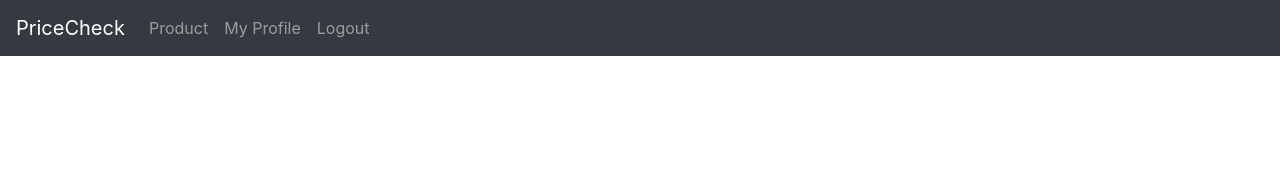
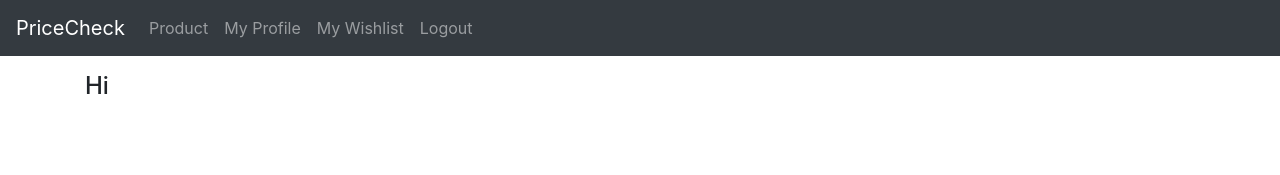
Before and after one commit to trieucamtoan/price-check, a React (Create React App) app in the folder frontend/: page /wishlist in a window 1280 px wide. Shown: the top 175 px of the page. Built offline with nearby package versions, Linux system fonts and the light colour scheme; no server answers; sample sign-in values are in the browser's storage.

Commit message:
Wishlist page setup route

```diff
--- a/frontend/src/Routes.js
+++ b/frontend/src/Routes.js
@@ -1,5 +1,6 @@
 import React from 'react';
 import Profile from './components/user/Profile'
+import Wishlist from './components/user/Wishlist'
 import {Switch, Route, Redirect} from 'react-router-dom';
 import Register from './components/user/Register';
 import Login from './components/user/Login';
@@ -17,6 +18,7 @@ const Routes = () => (
     {/* Private Route */}
     <PrivateRoute path="/dashboard" component={Dashboard}/>
     <PrivateRoute path= '/profile' component={Profile}/>
+    <PrivateRoute path= '/wishlist' component={Wishlist}/>
     <PrivateRoute path= '/logout' component={Logout}/>
   </Switch>
 )
--- /dev/null
+++ b/frontend/src/components/user/Wishlist.js
@@ -0,0 +1,54 @@
+import React, {Component} from 'react';
+import MuiThemeProvider from 'material-ui/styles/MuiThemeProvider';
+import AppBar from 'material-ui/AppBar';
+import RaisedButton from 'material-ui/RaisedButton';
+import TextField from 'material-ui/TextField';
+import RequestServer from '../../requests/RequestServer';
+
+export default class Profile extends Component {
+    constructor(props){
+        super(props);
+        this.state={
+            title:'',
+            username:'',
+            content:''
+        }
+    }
+
+    componentDidMount() {
+        this.getUserName();
+    }
+
+    async getUserName() {
+        var token = localStorage.getItem('token');
+        console.log("Token: " , token);
+        if (token !== null){
+            var response = await RequestServer.getUsername(token)
+            console.log(response);
+            if (response !== null){
+                this.setState({username: response.data.username});
+                this.setState({content: 'Wishlist page WIP'});
+            }
+            else {
+                this.setState({title: 'Unauthorized Access'})
+            }
+        }
+        else {
+            this.setState({title: 'Unauthorized Access'})
+        }
+    }
+
+    render(){
+        return(
+            <div>
+                <div>
+                    <h4> Hi {this.state.username}</h4>
+                </div>
+
+                <div className="input-group-append">
+                    <p>{this.state.content}</p>
+                </div>
+            </div>
+        )
+    }
+}
--- a/frontend/src/navigations/UserNav.js
+++ b/frontend/src/navigations/UserNav.js
@@ -19,6 +19,7 @@ export default function UserNav() {
         <div className="navbar-nav mr-auto">
             <Link to={"/product"} className="nav-link">Product</Link>
             <Link to ='/profile' className="nav-link">My Profile</Link>
+            <Link to ='/wishlist' className="nav-link">My Wishlist</Link>
             <Link to = '/logout' className="nav-link">Logout</Link>
         </div>
     )
```
